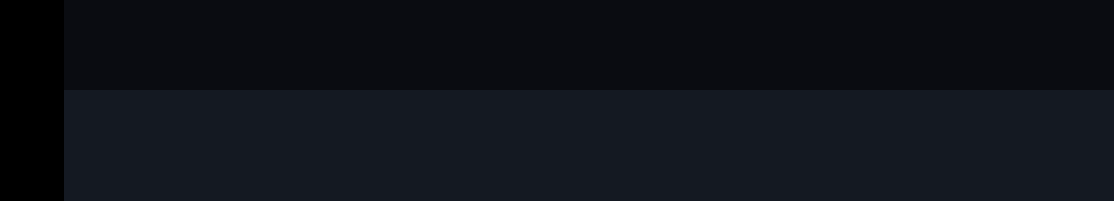
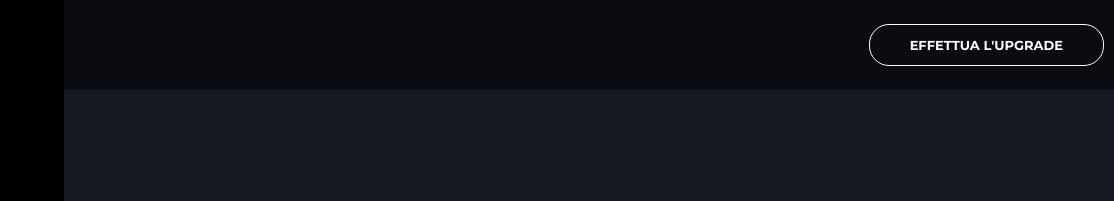
Before and after one commit to salvomel/html-css-spotifyweb, a plain HTML site: page index.html in a window 1280 px wide. Shown: the top 201 px of the page, 166-1280 px from the left. Drawn offline with Linux system fonts and the light colour scheme.

Commit message:
upgrade bar/button

```diff
--- a/css/style.css
+++ b/css/style.css
@@ -29,6 +29,7 @@ li:hover {
     cursor: pointer;
 }
 
+/* Upgrade bar */
 .upgrade-bar {
     height: 90px;
     width: calc(100% - 230px);
@@ -36,6 +37,24 @@ li:hover {
     position: fixed;
     top: 0;
     right: 0;
+    display: flex;
+    justify-content: flex-end;
+    align-items: center;
+}
+
+.upgrade-btn {
+    color: white;
+    font-size: 13px;
+    font-weight: bold;
+    border: 1px solid white;
+    border-radius: 20px;
+    padding: 12px 40px;
+    margin: 0 10px;
+}
+
+.upgrade-btn:hover {
+   transform: scale(1.2);
+    cursor: pointer;
 }
 
 /* MAIN */
--- a/index.html
+++ b/index.html
@@ -86,7 +86,9 @@
         <!-- END FOOTER -->
 
         <!-- Upgrade bar -->
-        <div class="upgrade-bar"></div>
+        <div class="upgrade-bar">
+            <span class="upgrade-btn">EFFETTUA L'UPGRADE</span>
+        </div>
     </div>
 </body>
 </html>
```
